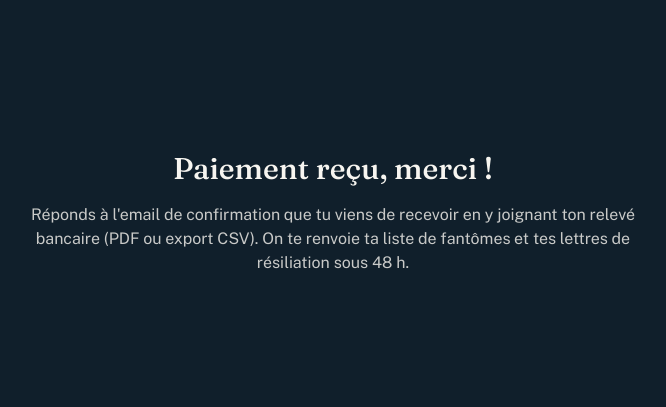
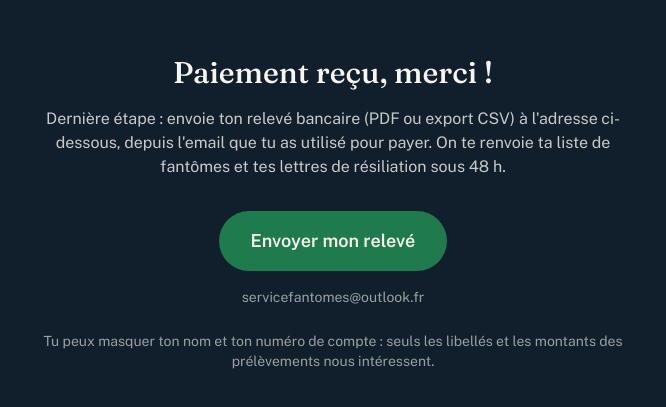
Before and after one commit to bigtns/Fantomes, a Next.js app: page /merci in a window 1280 px wide. Shown: the part 187-594 px from the top of the page, without its empty margins (307-973 px from the left). Built offline with nearby package versions, Linux system fonts and the light colour scheme.

Commit message:
Update page.tsx

```diff
--- a/app/merci/page.tsx
+++ b/app/merci/page.tsx
@@ -4,9 +4,23 @@ export default function Merci() {
       <div className="mx-auto max-w-prose text-center">
         <p className="font-display text-3xl">Paiement reçu, merci !</p>
         <p className="mt-4 text-creme/80">
-          Réponds à l'email de confirmation que tu viens de recevoir en y
-          joignant ton relevé bancaire (PDF ou export CSV). On te renvoie ta
-          liste de fantômes et tes lettres de résiliation sous 48 h.
+          Dernière étape : envoie ton relevé bancaire (PDF ou export CSV) à
+          l'adresse ci-dessous, depuis l'email que tu as utilisé pour payer.
+          On te renvoie ta liste de fantômes et tes lettres de résiliation
+          sous 48 h.
+        </p>
+        <a
+          href="mailto:servicefantomes@outlook.fr?subject=Mon relevé pour l'audit Fantômes"
+          className="mt-8 block w-full rounded-full bg-billet px-8 py-4 text-center text-lg font-semibold text-creme sm:inline-block sm:w-auto"
+        >
+          Envoyer mon relevé
+        </a>
+        <p className="mt-4 text-sm text-creme/60">
+          servicefantomes@outlook.fr
+        </p>
+        <p className="mt-6 text-sm text-creme/60">
+          Tu peux masquer ton nom et ton numéro de compte : seuls les libellés
+          et les montants des prélèvements nous intéressent.
         </p>
       </div>
     </main>
```
